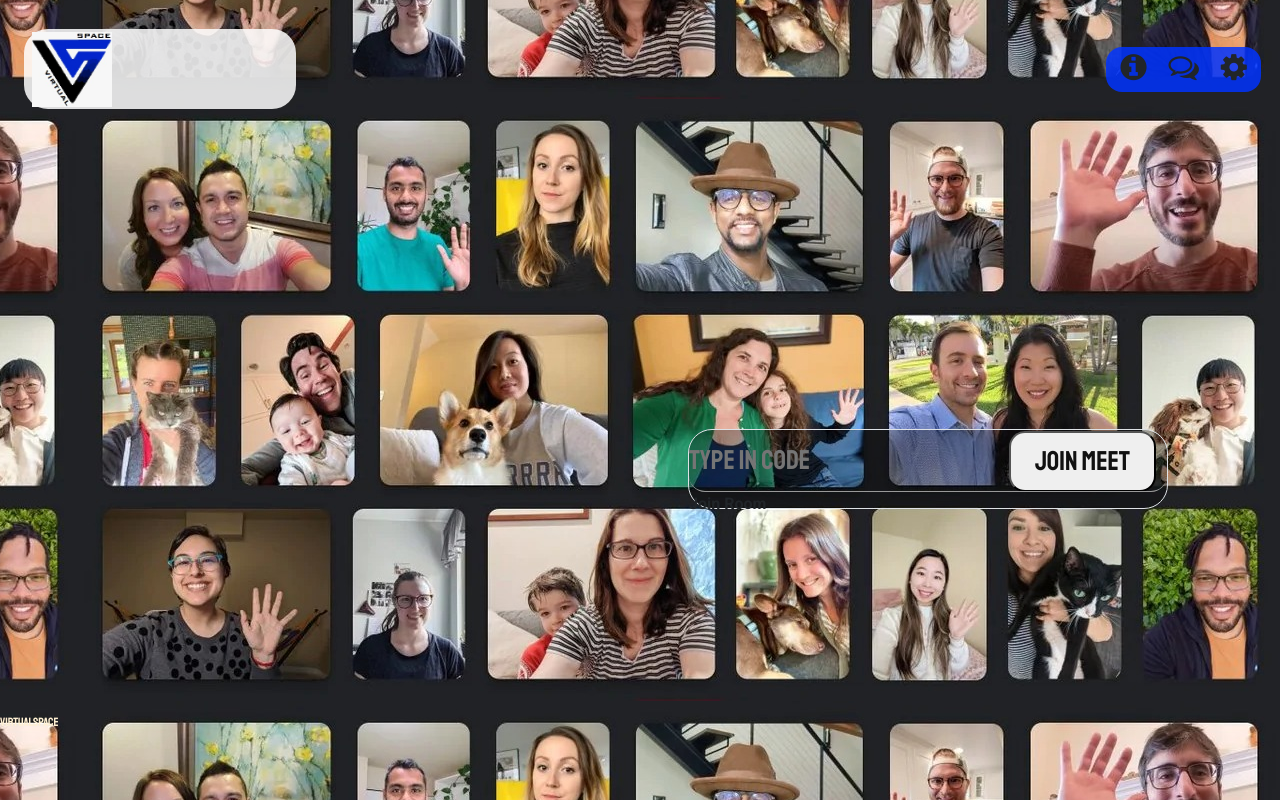
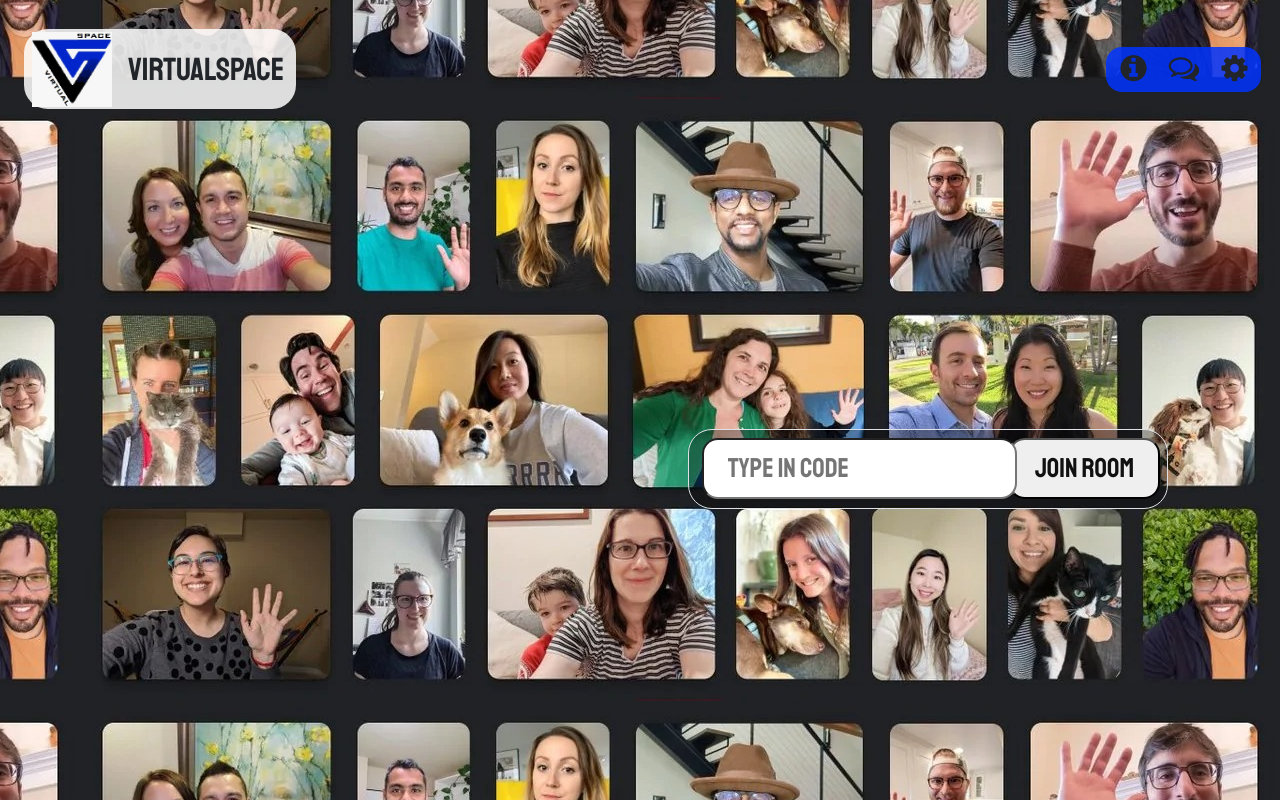
Before and after one commit to carlmas02/Virtual-Space, a Django app: page / in a window 1280 px wide; the page is wider, and only the part inside the window is pictured. Run offline with Django 3.2, Linux system fonts and the light colour scheme.

Commit message:
Homepage_done

```diff
--- a/base/templates/lobby.html
+++ b/base/templates/lobby.html
@@ -30,7 +30,7 @@
           placeholder="Type in Code"
           required
         />
-        <input type="submit" value = 'join meet' class="join"><b>Join Room</b></button>
+        <input type="submit" value = 'join Room' class="join"><b></b></button>
           </form>
       </div>
     </div>
--- a/base/templates/main.html
+++ b/base/templates/main.html
@@ -2,10 +2,10 @@
 
 <!DOCTYPE html>
 <html>
-<head>
-	<meta charset="utf-8">
-	<meta name="viewport" content="width=device-width, initial-scale=1">
-	<link rel="preconnect" href="https://fonts.googleapis.com" />
+  <head>
+    <meta charset="utf-8" />
+    <meta name="viewport" content="width=device-width, initial-scale=1" />
+    <link rel="preconnect" href="https://fonts.googleapis.com" />
     <link rel="preconnect" href="https://fonts.gstatic.com" crossorigin />
     <link
       href="https://fonts.googleapis.com/css2?family=Poppins:wght@300;400;500;600&family=Roboto:ital,wght@0,100;0,300;0,400;0,700;1,300;1,400;1,500&family=Staatliches&display=swap"
@@ -21,19 +21,20 @@
       integrity="sha384-1BmE4kWBq78iYhFldvKuhfTAU6auU8tT94WrHftjDbrCEXSU1oBoqyl2QvZ6jIW3"
       crossorigin="anonymous"
     />
-		<link rel="stylesheet" type="text/css" href="{% static 'styles/main.css' %}" />
-		<link rel="stylesheet" type="text/css" href="{% static 'styles/sign.css' %}" />
+    <link
+      rel="stylesheet"
+      type="text/css"
+      href="{% static 'styles/main.css' %}"
+    />
+    <!-- <link
+      rel="stylesheet"
+      type="text/css"
+      href="{% static '../styles/sign.css' %}"
+    /> -->
 
-	<title></title>
-</head>
-<body >
-
-	{% block content %}
-
-
-
-
-	{% endblock content %}
-
-</body>
+    <title></title>
+  </head>
+  <body>
+    {% block content %} {% endblock content %}
+  </body>
 </html>
--- a/temp/main.css
+++ b/temp/main.css
@@ -37,7 +37,7 @@
 	width: 17rem;
 	height: 5rem;
 
-	background: rgba(255, 255, 255, 0.849);
+	background: rgb(255, 255, 255);
 	border-radius: 1.5rem;
 	margin-left: 1.5rem;
 	margin-top: -4.9rem;
@@ -58,6 +58,7 @@
 	padding-top: 1rem;
 	padding-right: 1rem;
 	width: 8rem;
+	border-radius: 2rem;
 	cursor: pointer;
 
 }
```
Also changed, not shown: base/templates/create-room.html (+10 -16 lines).
